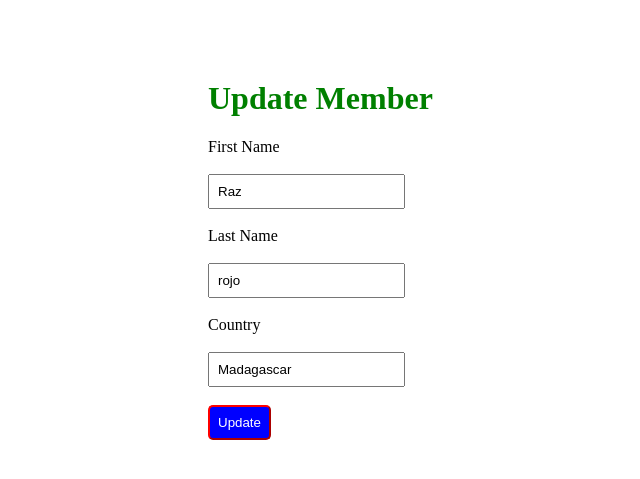
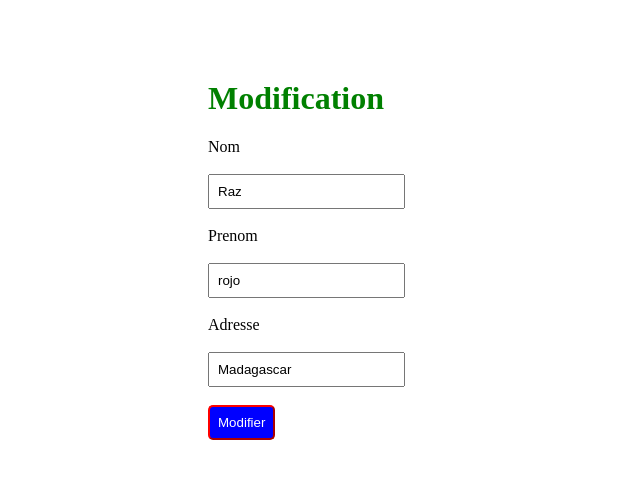
Before and after one commit to RAZAKARIVONY/django_python, a Django app: page /update/1/ in a window 1280 px wide. Shown: the top 479 px of the page, without its empty margins (140-780 px from the left). Run offline with Django 5.2, Linux system fonts and the light colour scheme; data comes from the database, SQL or seed files in the repository; both versions use the stored data as it was after the commit.

Commit message:
Modification des tables

```diff
--- a/myproject/myapp/templates/update.html
+++ b/myproject/myapp/templates/update.html
@@ -3,7 +3,7 @@
 <head>
     <meta charset="UTF-8">
     <meta name="viewport" content="width=device-width, initial-scale=1.0">
-    <title>Document</title>
+    <title>Page de modification</title>
 </head>
 
 {% load static %}
@@ -12,16 +12,16 @@
 
 <body>
     <div class="container2">
-        <h1>Update Member</h1>
+        <h1>Modification</h1>
         <form action="{% url 'uprec' mem.id %} " method="post">
              {% csrf_token %}
-            <label for="" >First Name</label><br><br>
+            <label for="" >Nom</label><br><br>
             <input type="text" name="first" value="{{mem.firstname}}"><br><br>
-            <label for="">Last Name</label><br><br>
+            <label for="">Prenom</label><br><br>
             <input type="text" name="last" value="{{mem.lastname}}"><br><br>
-            <label for="">Country</label><br><br>
+            <label for="">Adresse</label><br><br>
             <input type="text" name="country" value="{{mem.country}}"><br><br>
-            <button type="submit" id="new1" >Update</button>
+            <button type="submit" id="new1" >Modifier</button>
         </form>
     </div>
 
```
Also changed, not shown: myproject/myapp/templates/add.html (+5 -5 lines), myproject/myapp/templates/index.html (+9 -9 lines), myproject/db.sqlite3.
